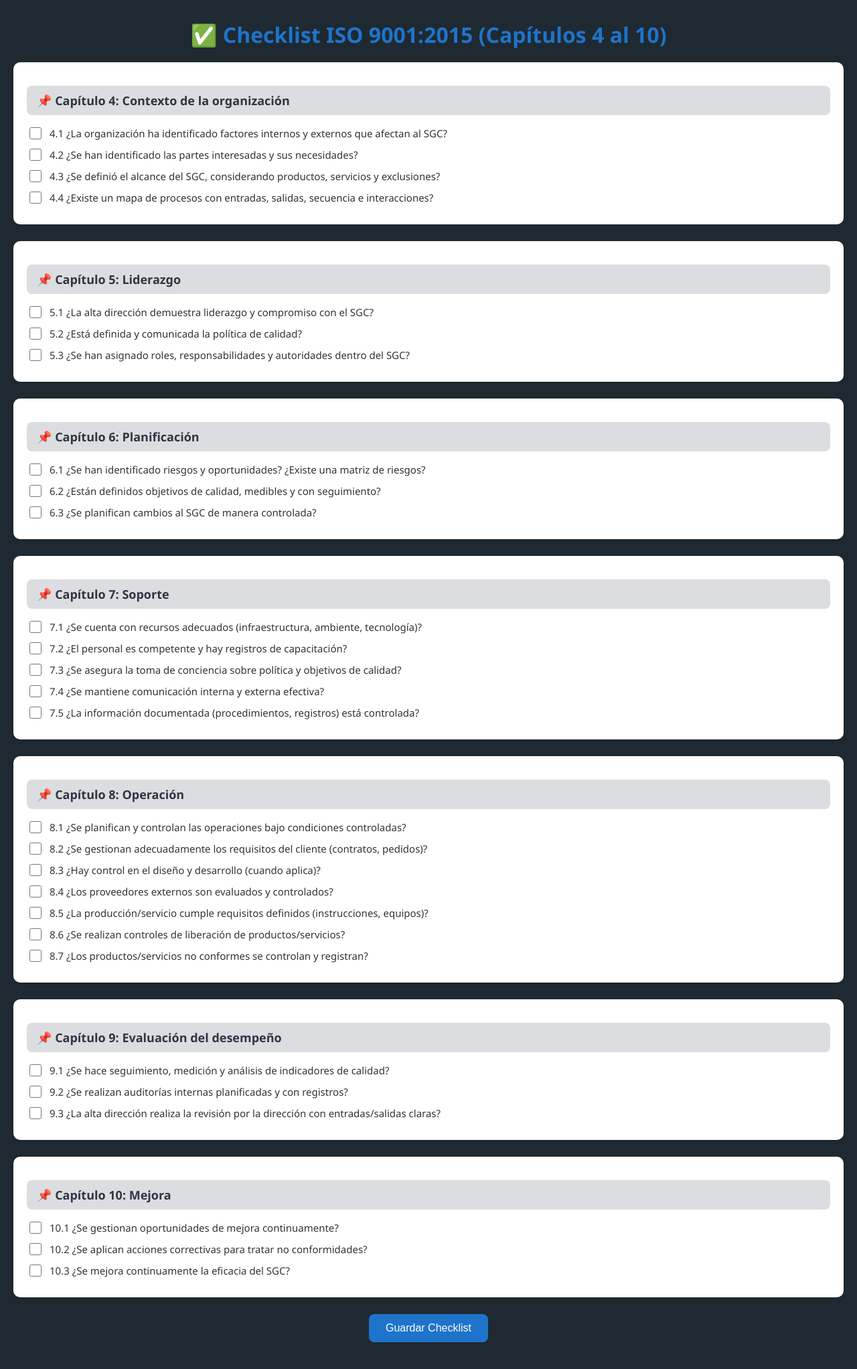
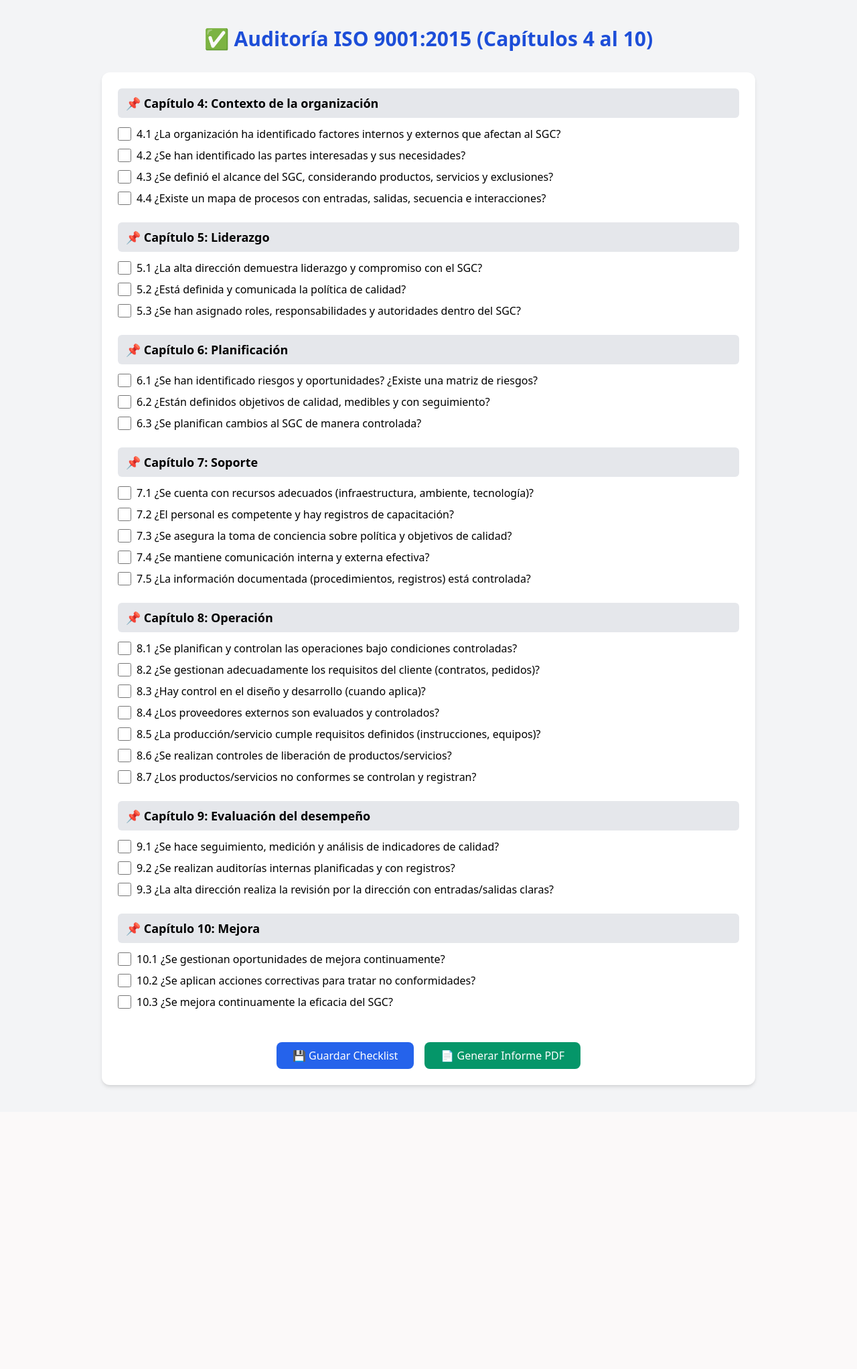
Before and after one commit to DavidJaure/HerramientaSGC, a Flask app: page /iso9001/auditoria in a window 1280 px wide. Shown: the whole page at 67% size. After the commit the page ends 1626 px from the top, so only its background shows below. Run offline with Flask 3, Linux system fonts and the light colour scheme.

Commit message:
Actualización

```diff
--- a/backend/app.py
+++ b/backend/app.py
@@ -1,21 +1,22 @@
 import os
-from flask import Flask, render_template, request, redirect, url_for, session
-from flask import send_from_directory #Para las plantillas
-from urllib.parse import unquote  # al inicio de tu archivo, si no lo tienes ya
+from flask import Flask, render_template, request, redirect, url_for, session, send_from_directory
+from urllib.parse import unquote
 
-# Carpeta raíz del frontend
+# ----------------------------
+# Configuración
+# ----------------------------
 FRONTEND_DIR = os.path.join(os.path.dirname(__file__), "../frontend")
+PLANTILLAS_DIR = os.path.join(FRONTEND_DIR, "plantillasISO9001")
 
 app = Flask(
     __name__,
     template_folder=os.path.join(FRONTEND_DIR, "templates"),
     static_folder=os.path.join(FRONTEND_DIR, "static")
 )
-
 app.secret_key = "super_secret_key"
 
 # ----------------------------
-# Usuarios simulados con roles
+# Usuarios simulados
 # ----------------------------
 usuarios_simulados = [
     {"nombre": "David", "email": "david@gmail.com", "password": "1234", "rol": "admin"},
@@ -23,49 +24,72 @@
     {"nombre": "Luis", "email": "luis@gmail.com", "password": "1234", "rol": "capacitado"}
 ]
 
+# Flag de registro ISO (solo para admin)
+registro_completo = False
+
 # ----------------------------
 # Rutas
 # ----------------------------
 
-# Login / pantalla inicial
-@app.route("/", methods=["GET"])
+@app.route("/")
 def home():
     return render_template("home.html")
 
-# Procesar login
 @app.route("/login", methods=["POST"])
 def login():
     email = request.form["email"]
     password = request.form["password"]
 
-    # Verificar usuario simulado
     usuario = next((u for u in usuarios_simulados if u["email"] == email and u["password"] == password), None)
     if usuario:
         session["usuario"] = usuario["nombre"]
         session["rol"] = usuario["rol"]
-        return redirect(url_for("dashboard"))
+
+        if usuario["rol"] == "admin":
+            if not registro_completo:
+                return redirect(url_for("registro_iso"))
+            return redirect(url_for("dashboard_admin"))
+        else:
+            return redirect(url_for("dashboard"))
     else:
         return "Usuario o contraseña incorrectos", 401
 
-# Dashboard principal
 @app.route("/dashboard")
 def dashboard():
-    if "usuario" not in session:
+    if "usuario" not in session or session.get("rol") == "admin":
         return redirect(url_for("home"))
+    return render_template("dashboard.html", usuario=session["usuario"])
 
-    usuario = session["usuario"]
-    rol = session["rol"]
-    return render_template("dashboard.html", usuario=usuario, rol=rol)
+@app.route("/dashboard_admin")
+def dashboard_admin():
+    if session.get("rol") != "admin":
+        return redirect(url_for("home"))
+    return render_template("dashboard_admin.html")
 
-# Logout
+@app.route("/registro_iso", methods=["GET", "POST"])
+def registro_iso():
+    global registro_completo
+    if session.get("rol") == "admin":
+        if registro_completo:
+            return redirect(url_for("dashboard_admin"))
+
+        if request.method == "POST":
+            # Guardar formulario en DB (simulado)
+            registro_completo = True
+            return redirect(url_for("dashboard_admin"))
+
+        return render_template("registroISO.html")
+
+    return redirect(url_for("home"))
+
 @app.route("/logout")
 def logout():
-    session.pop("usuario", None)
-    session.pop("rol", None)
+    session.clear()
     return redirect(url_for("home"))
 
-#boton iso9001
-
+# ----------------------------
+# ISO 9001
+# ----------------------------
 @app.route("/iso9001")
 def iso9001():
     if "usuario" not in session:
@@ -76,113 +100,48 @@
 def iso9001_inicio():
     if request.method == "POST":
         datos = request.form.to_dict()
-        print("Registro ISO recibido:", datos)
-
-        # Guardamos en sesión de forma temporal
         session['ultimo_registro_iso'] = datos
-
-        # 👉 Aquí en un futuro pondrás la lógica para guardar en la base de datos
-        # nuevo_registro = RegistroISO(**datos)
-        # db.session.add(nuevo_registro)
-        # db.session.commit()
-
-        # Luego redirigimos a opcionesISO9001.html
         return render_template("opcionesISO9001.html", datos=datos)
     return render_template("registroISO.html")
-#capacitacion
-@app.route("/iso9001/capacitacion", methods=["GET"])
+
+@app.route("/iso9001/capacitacion")
 def capacitacion():
     return render_template("capacitacion.html")
 
-#Auditoria
-@app.route("/iso9001/auditoria", methods=["GET"])
+@app.route("/iso9001/auditoria")
 def auditoria():
     return render_template("auditoria.html")
+
+@app.route("/iso9001/implementacion")
+def implementacion():
+    return render_template("implementacion.html")
 
 @app.route("/guardar_checklist", methods=["POST"])
 def guardar_checklist():
     datos = request.form.to_dict()
-    print(datos)  # ver qué checkboxes fueron marcadas
-    # Aquí puedes guardar en base de datos o Excel
+    print("Checklist recibido:", datos)
     return "Checklist guardado correctamente ✅"
-
-
-#implementacion
-@app.route("/iso9001/implementacion", methods=["GET"])
-def implementacion():
-    return render_template("implementacion.html")
-
 
 @app.route("/iso9001/evidencias", methods=["POST"])
 def subir_evidencias():
     archivo = request.files.get("archivo")
     if archivo:
         print("Archivo recibido:", archivo.filename)
-        # En un futuro lo guardas en una carpeta o BD
     return "Evidencia subida con éxito."
 
-# Carpeta principal de las plantillas
-PLANTILLAS_DIR = os.path.join(FRONTEND_DIR, "plantillasISO9001")
-
-# Página que muestra la lista de categorías (opcional)
 @app.route("/plantillas")
 def plantillas():
-    return render_template("plantillas.html")  # luego ajustaremos el HTML para listar dinámicamente
+    return render_template("plantillas.html")
 
-# Descargar archivo por categoría y nombre
 @app.route("/plantillas/<categoria>/<archivo>")
 def descargar_plantilla(categoria, archivo):
-    archivo = unquote(archivo)  # decodifica %20 y signos
+    archivo = unquote(archivo)
     ruta = os.path.join(PLANTILLAS_DIR, categoria)
-    print("📂 Buscando archivo en:", ruta)
-    print("📄 Archivo solicitado:", archivo)
     return send_from_directory(ruta, archivo, as_attachment=True)
 
-
-
-
-
-
-@app.route("/iso9001/objetivos")
-def iso9001_objetivos():
-    return "<h1>Objetivos ISO 9001</h1>"
-
-@app.route("/iso9001/beneficios")
-def iso9001_beneficios():
-    return "<h1>Beneficios ISO 9001</h1>"
-
-@app.route("/iso9001/pvha")
-def iso9001_pvha():
-    return "<h1>Ciclo PHVA (Planear, Hacer, Verificar, Actuar)</h1>"
-
-@app.route("/iso9001/organizacion")
-def iso9001_organizacion():
-    return "<h1>Organización</h1>"
-
-@app.route("/iso9001/liderazgo")
-def iso9001_liderazgo():
-    return "<h1>Liderazgo</h1>"
-
-@app.route("/iso9001/planificacion")
-def iso9001_planificacion():
-    return "<h1>Planificación</h1>"
-
-@app.route("/iso9001/apoyo")
-def iso9001_apoyo():
-    return "<h1>Apoyo</h1>"
-
-@app.route("/iso9001/operacion")
-def iso9001_operacion():
-    return "<h1>Operación</h1>"
-
-@app.route("/iso9001/desempeno")
-def iso9001_desempeno():
-    return "<h1>Desempeño</h1>"
-
-@app.route("/iso9001/mejora")
-def iso9001_mejora():
-    return "<h1>Mejora</h1>"
-
+# ----------------------------
+# ISO 27001 (placeholder)
+# ----------------------------
 @app.route("/iso27001")
 def iso27001():
     if "usuario" not in session:
--- a/frontend/templates/auditoria.html
+++ b/frontend/templates/auditoria.html
@@ -2,150 +2,100 @@
 <html lang="es">
 <head>
   <meta charset="UTF-8">
-    <title>Checklist ISO 9001:2015</title>
+  <title>Auditoría ISO 9001:2015</title>
+  <link href="https://cdn.jsdelivr.net/npm/tailwindcss@2.2.19/dist/tailwind.min.css" rel="stylesheet">
 </head>
-<body>
+<body class="bg-gray-100 font-sans">
 
-<h1>✅ Checklist ISO 9001:2015 (Capítulos 4 al 10)</h1>
+  <div class="max-w-5xl mx-auto py-10 px-6">
+    <h1 class="text-3xl font-bold text-blue-700 text-center mb-8">✅ Auditoría ISO 9001:2015 (Capítulos 4 al 10)</h1>
 
-<form action="/guardar_checklist" method="POST">
+    <form action="/guardar_checklist" method="POST" class="space-y-6 bg-white shadow-md rounded-xl p-6">
 
+      <!-- Capítulo 4 -->
       <section>
-        <h2>📌 Capítulo 4: Contexto de la organización</h2>
-        <label><input type="checkbox" name="4.1"> 4.1 ¿La organización ha identificado factores internos y externos que afectan al SGC?</label>
-        <label><input type="checkbox" name="4.2"> 4.2 ¿Se han identificado las partes interesadas y sus necesidades?</label>
-        <label><input type="checkbox" name="4.3"> 4.3 ¿Se definió el alcance del SGC, considerando productos, servicios y exclusiones?</label>
-        <label><input type="checkbox" name="4.4"> 4.4 ¿Existe un mapa de procesos con entradas, salidas, secuencia e interacciones?</label>
+        <h2 class="text-lg font-semibold bg-gray-200 rounded-md px-3 py-2">📌 Capítulo 4: Contexto de la organización</h2>
+        <div class="space-y-2 mt-3">
+          <label class="flex items-center"><input type="checkbox" name="4.1" class="w-5 h-5 text-blue-600"><span class="ml-2">4.1 ¿La organización ha identificado factores internos y externos que afectan al SGC?</span></label>
+          <label class="flex items-center"><input type="checkbox" name="4.2" class="w-5 h-5 text-blue-600"><span class="ml-2">4.2 ¿Se han identificado las partes interesadas y sus necesidades?</span></label>
+          <label class="flex items-center"><input type="checkbox" name="4.3" class="w-5 h-5 text-blue-600"><span class="ml-2">4.3 ¿Se definió el alcance del SGC, considerando productos, servicios y exclusiones?</span></label>
+          <label class="flex items-center"><input type="checkbox" name="4.4" class="w-5 h-5 text-blue-600"><span class="ml-2">4.4 ¿Existe un mapa de procesos con entradas, salidas, secuencia e interacciones?</span></label>
+        </div>
       </section>
 
+      <!-- Capítulo 5 -->
       <section>
-        <h2>📌 Capítulo 5: Liderazgo</h2>
-        <label><input type="checkbox" name="5.1"> 5.1 ¿La alta dirección demuestra liderazgo y compromiso con el SGC?</label>
-        <label><input type="checkbox" name="5.2"> 5.2 ¿Está definida y comunicada la política de calidad?</label>
-        <label><input type="checkbox" name="5.3"> 5.3 ¿Se han asignado roles, responsabilidades y autoridades dentro del SGC?</label>
+        <h2 class="text-lg font-semibold bg-gray-200 rounded-md px-3 py-2">📌 Capítulo 5: Liderazgo</h2>
+        <div class="space-y-2 mt-3">
+          <label class="flex items-center"><input type="checkbox" name="5.1" class="w-5 h-5 text-blue-600"><span class="ml-2">5.1 ¿La alta dirección demuestra liderazgo y compromiso con el SGC?</span></label>
+          <label class="flex items-center"><input type="checkbox" name="5.2" class="w-5 h-5 text-blue-600"><span class="ml-2">5.2 ¿Está definida y comunicada la política de calidad?</span></label>
+          <label class="flex items-center"><input type="checkbox" name="5.3" class="w-5 h-5 text-blue-600"><span class="ml-2">5.3 ¿Se han asignado roles, responsabilidades y autoridades dentro del SGC?</span></label>
+        </div>
       </section>
 
+      <!-- Capítulo 6 -->
       <section>
-        <h2>📌 Capítulo 6: Planificación</h2>
-        <label><input type="checkbox" name="6.1"> 6.1 ¿Se han identificado riesgos y oportunidades? ¿Existe una matriz de riesgos?</label>
-        <label><input type="checkbox" name="6.2"> 6.2 ¿Están definidos objetivos de calidad, medibles y con seguimiento?</label>
-        <label><input type="checkbox" name="6.3"> 6.3 ¿Se planifican cambios al SGC de manera controlada?</label>
+        <h2 class="text-lg font-semibold bg-gray-200 rounded-md px-3 py-2">📌 Capítulo 6: Planificación</h2>
+        <div class="space-y-2 mt-3">
+          <label class="flex items-center"><input type="checkbox" name="6.1" class="w-5 h-5 text-blue-600"><span class="ml-2">6.1 ¿Se han identificado riesgos y oportunidades? ¿Existe una matriz de riesgos?</span></label>
+          <label class="flex items-center"><input type="checkbox" name="6.2" class="w-5 h-5 text-blue-600"><span class="ml-2">6.2 ¿Están definidos objetivos de calidad, medibles y con seguimiento?</span></label>
+          <label class="flex items-center"><input type="checkbox" name="6.3" class="w-5 h-5 text-blue-600"><span class="ml-2">6.3 ¿Se planifican cambios al SGC de manera controlada?</span></label>
+        </div>
       </section>
 
+      <!-- Capítulo 7 -->
       <section>
-        <h2>📌 Capítulo 7: Soporte</h2>
-        <label><input type="checkbox" name="7.1"> 7.1 ¿Se cuenta con recursos adecuados (infraestructura, ambiente, tecnología)?</label>
-        <label><input type="checkbox" name="7.2"> 7.2 ¿El personal es competente y hay registros de capacitación?</label>
-        <label><input type="checkbox" name="7.3"> 7.3 ¿Se asegura la toma de conciencia sobre política y objetivos de calidad?</label>
-        <label><input type="checkbox" name="7.4"> 7.4 ¿Se mantiene comunicación interna y externa efectiva?</label>
-        <label><input type="checkbox" name="7.5"> 7.5 ¿La información documentada (procedimientos, registros) está controlada?</label>
+        <h2 class="text-lg font-semibold bg-gray-200 rounded-md px-3 py-2">📌 Capítulo 7: Soporte</h2>
+        <div class="space-y-2 mt-3">
+          <label class="flex items-center"><input type="checkbox" name="7.1" class="w-5 h-5 text-blue-600"><span class="ml-2">7.1 ¿Se cuenta con recursos adecuados (infraestructura, ambiente, tecnología)?</span></label>
+          <label class="flex items-center"><input type="checkbox" name="7.2" class="w-5 h-5 text-blue-600"><span class="ml-2">7.2 ¿El personal es competente y hay registros de capacitación?</span></label>
+          <label class="flex items-center"><input type="checkbox" name="7.3" class="w-5 h-5 text-blue-600"><span class="ml-2">7.3 ¿Se asegura la toma de conciencia sobre política y objetivos de calidad?</span></label>
+          <label class="flex items-center"><input type="checkbox" name="7.4" class="w-5 h-5 text-blue-600"><span class="ml-2">7.4 ¿Se mantiene comunicación interna y externa efectiva?</span></label>
+          <label class="flex items-center"><input type="checkbox" name="7.5" class="w-5 h-5 text-blue-600"><span class="ml-2">7.5 ¿La información documentada (procedimientos, registros) está controlada?</span></label>
+        </div>
       </section>
 
+      <!-- Capítulo 8 -->
       <section>
-        <h2>📌 Capítulo 8: Operación</h2>
-        <label><input type="checkbox" name="8.1"> 8.1 ¿Se planifican y controlan las operaciones bajo condiciones controladas?</label>
-        <label><input type="checkbox" name="8.2"> 8.2 ¿Se gestionan adecuadamente los requisitos del cliente (contratos, pedidos)?</label>
-        <label><input type="checkbox" name="8.3"> 8.3 ¿Hay control en el diseño y desarrollo (cuando aplica)?</label>
-        <label><input type="checkbox" name="8.4"> 8.4 ¿Los proveedores externos son evaluados y controlados?</label>
-        <label><input type="checkbox" name="8.5"> 8.5 ¿La producción/servicio cumple requisitos definidos (instrucciones, equipos)?</label>
-        <label><input type="checkbox" name="8.6"> 8.6 ¿Se realizan controles de liberación de productos/servicios?</label>
-        <label><input type="checkbox" name="8.7"> 8.7 ¿Los productos/servicios no conformes se controlan y registran?</label>
+        <h2 class="text-lg font-semibold bg-gray-200 rounded-md px-3 py-2">📌 Capítulo 8: Operación</h2>
+        <div class="space-y-2 mt-3">
+          <label class="flex items-center"><input type="checkbox" name="8.1" class="w-5 h-5 text-blue-600"><span class="ml-2">8.1 ¿Se planifican y controlan las operaciones bajo condiciones controladas?</span></label>
+          <label class="flex items-center"><input type="checkbox" name="8.2" class="w-5 h-5 text-blue-600"><span class="ml-2">8.2 ¿Se gestionan adecuadamente los requisitos del cliente (contratos, pedidos)?</span></label>
+          <label class="flex items-center"><input type="checkbox" name="8.3" class="w-5 h-5 text-blue-600"><span class="ml-2">8.3 ¿Hay control en el diseño y desarrollo (cuando aplica)?</span></label>
+          <label class="flex items-center"><input type="checkbox" name="8.4" class="w-5 h-5 text-blue-600"><span class="ml-2">8.4 ¿Los proveedores externos son evaluados y controlados?</span></label>
+          <label class="flex items-center"><input type="checkbox" name="8.5" class="w-5 h-5 text-blue-600"><span class="ml-2">8.5 ¿La producción/servicio cumple requisitos definidos (instrucciones, equipos)?</span></label>
+          <label class="flex items-center"><input type="checkbox" name="8.6" class="w-5 h-5 text-blue-600"><span class="ml-2">8.6 ¿Se realizan controles de liberación de productos/servicios?</span></label>
+          <label class="flex items-center"><input type="checkbox" name="8.7" class="w-5 h-5 text-blue-600"><span class="ml-2">8.7 ¿Los productos/servicios no conformes se controlan y registran?</span></label>
+        </div>
       </section>
 
+      <!-- Capítulo 9 -->
       <section>
-        <h2>📌 Capítulo 9: Evaluación del desempeño</h2>
-        <label><input type="checkbox" name="9.1"> 9.1 ¿Se hace seguimiento, medición y análisis de indicadores de calidad?</label>
-        <label><input type="checkbox" name="9.2"> 9.2 ¿Se realizan auditorías internas planificadas y con registros?</label>
-        <label><input type="checkbox" name="9.3"> 9.3 ¿La alta dirección realiza la revisión por la dirección con entradas/salidas claras?</label>
+        <h2 class="text-lg font-semibold bg-gray-200 rounded-md px-3 py-2">📌 Capítulo 9: Evaluación del desempeño</h2>
+        <div class="space-y-2 mt-3">
+          <label class="flex items-center"><input type="checkbox" name="9.1" class="w-5 h-5 text-blue-600"><span class="ml-2">9.1 ¿Se hace seguimiento, medición y análisis de indicadores de calidad?</span></label>
+          <label class="flex items-center"><input type="checkbox" name="9.2" class="w-5 h-5 text-blue-600"><span class="ml-2">9.2 ¿Se realizan auditorías internas planificadas y con registros?</span></label>
+          <label class="flex items-center"><input type="checkbox" name="9.3" class="w-5 h-5 text-blue-600"><span class="ml-2">9.3 ¿La alta dirección realiza la revisión por la dirección con entradas/salidas claras?</span></label>
+        </div>
       </section>
 
+      <!-- Capítulo 10 -->
       <section>
-        <h2>📌 Capítulo 10: Mejora</h2>
-        <label><input type="checkbox" name="10.1"> 10.1 ¿Se gestionan oportunidades de mejora continuamente?</label>
-        <label><input type="checkbox" name="10.2"> 10.2 ¿Se aplican acciones correctivas para tratar no conformidades?</label>
-        <label><input type="checkbox" name="10.3"> 10.3 ¿Se mejora continuamente la eficacia del SGC?</label>
+        <h2 class="text-lg font-semibold bg-gray-200 rounded-md px-3 py-2">📌 Capítulo 10: Mejora</h2>
+        <div class="space-y-2 mt-3">
+          <label class="flex items-center"><input type="checkbox" name="10.1" class="w-5 h-5 text-blue-600"><span class="ml-2">10.1 ¿Se gestionan oportunidades de mejora continuamente?</span></label>
+          <label class="flex items-center"><input type="checkbox" name="10.2" class="w-5 h-5 text-blue-600"><span class="ml-2">10.2 ¿Se aplican acciones correctivas para tratar no conformidades?</span></label>
+          <label class="flex items-center"><input type="checkbox" name="10.3" class="w-5 h-5 text-blue-600"><span class="ml-2">10.3 ¿Se mejora continuamente la eficacia del SGC?</span></label>
+        </div>
       </section>
 
-    <button type="submit">Guardar Checklist</button>
+      <!-- Botones -->
+      <div class="flex justify-center gap-4 pt-6">
+        <button type="submit" class="bg-blue-600 hover:bg-blue-700 text-white px-6 py-2 rounded-lg">💾 Guardar Checklist</button>
+        <a href="/generar_pdf" class="bg-green-600 hover:bg-green-700 text-white px-6 py-2 rounded-lg">📄 Generar Informe PDF</a>
+      </div>
     </form>
+  </div>
 
 </body>
 </html>
-
-<style>
-    /* --- checklist.css --- */
-
-
-body {
-    font-family: 'Segoe UI', Tahoma, Geneva, Verdana, sans-serif;
-    background-color: #1f2931;
-    margin: 0;
-    padding: 0 20px;
-    color: #333;
-}
-
-h1 {
-    text-align: center;
-    color: #1e74cb;
-    margin: 30px 0 20px;
-}
-
-h2 {
-    color: #2f3640;
-    background-color: #dcdde1;
-    padding: 10px 15px;
-    border-radius: 8px;
-    margin-bottom: 15px;
-    font-size: 18px;
-}
-
-section {
-    background-color: #ffffff;
-    border-radius: 10px;
-    box-shadow: 0 2px 5px rgba(0,0,0,0.1);
-    padding: 20px;
-    margin-bottom: 25px;
-}
-
-label {
-    display: flex;
-    align-items: center;
-    margin: 8px 0;
-    font-size: 15px;
-    cursor: pointer;
-}
-
-input[type="checkbox"] {
-    margin-right: 12px;
-    width: 18px;
-    height: 18px;
-    accent-color: #1e74cb; /* color del check */
-}
-
-button {
-    display: block;
-    margin: 0 auto 40px auto;
-    background-color: #1e74cb;
-    color: #fff;
-    border: none;
-    padding: 12px 25px;
-    font-size: 16px;
-    border-radius: 8px;
-    cursor: pointer;
-    transition: background-color 0.3s;
-}
-
-button:hover {
-    background-color: #1554a1;
-}
-
-ul {
-    list-style: none;
-    padding-left: 0;
-}
-
-p, span {
-    font-size: 14px;
-}
-
-</style>
--- a/frontend/templates/registroISO.html
+++ b/frontend/templates/registroISO.html
@@ -8,7 +8,7 @@
 <body>
   <div class="container">
     <h2>Registro ISO 9001</h2>
-    <form action="{{ url_for('iso9001_guardar') }}" method="POST">
+    <form action="{{ url_for('iso9001_inicio') }}" method="POST">
       <input type="text" name="razon_social" placeholder="Razón Social" required>
       <input type="text" name="nit" placeholder="NIT" required>
       <input type="text" name="representante" placeholder="Representante Legal">
```
Also changed, not shown: frontend/static/css/style.css (deleted, +0 -149 lines), frontend/templates/dashboard.html (+31 -14 lines). Lines whose indentation alone changed are shown as unchanged.
